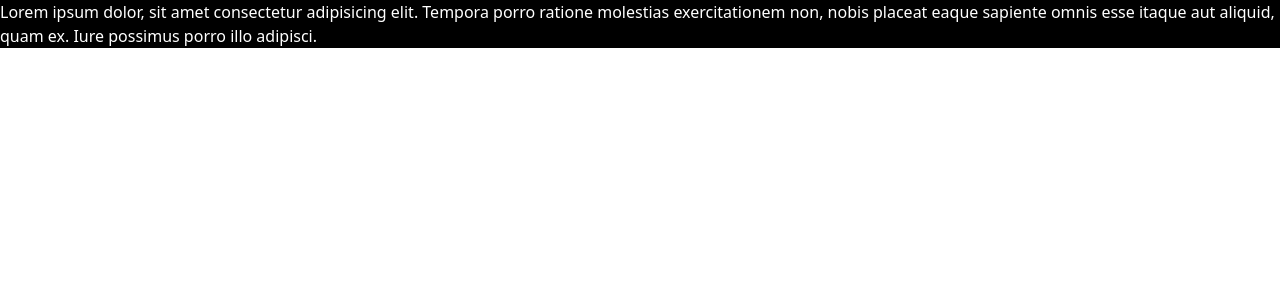
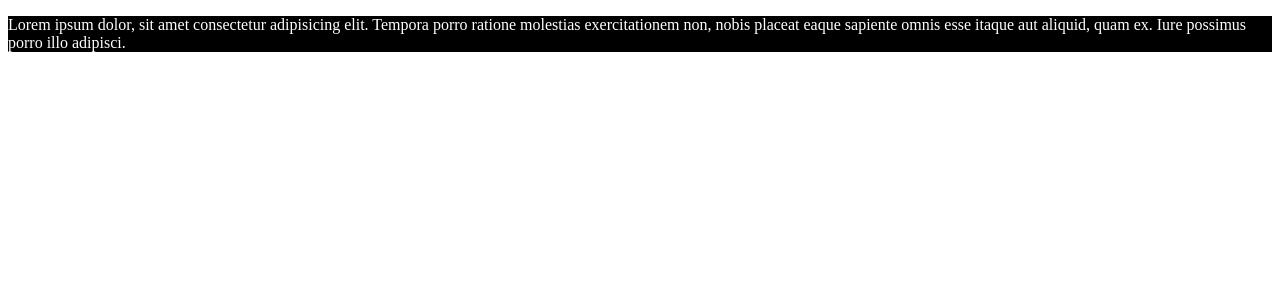
Before and after one commit to nik-kita/vue-lab, a Vue app: page / in a window 1280 px wide. Shown: the top 300 px of the page. Built offline with nearby package versions, Linux system fonts and the light colour scheme.

Commit message:
tailwindcss corePlugins.preflight = false

```diff
--- a/tailwind.config.js
+++ b/tailwind.config.js
@@ -1,11 +1,11 @@
 /** @type {import('tailwindcss').Config} */
 export default {
-  content: [
-    "./index.html",
-    "./src/**/*.{vue,js,ts,jsx,tsx}",
-  ],
+  content: ['./index.html', './src/**/*.{vue,js,ts,jsx,tsx}'],
   theme: {
-    extend: {},
+    extend: {}
   },
   plugins: [],
+  corePlugins: {
+    preflight: false
+  }
 }
```
